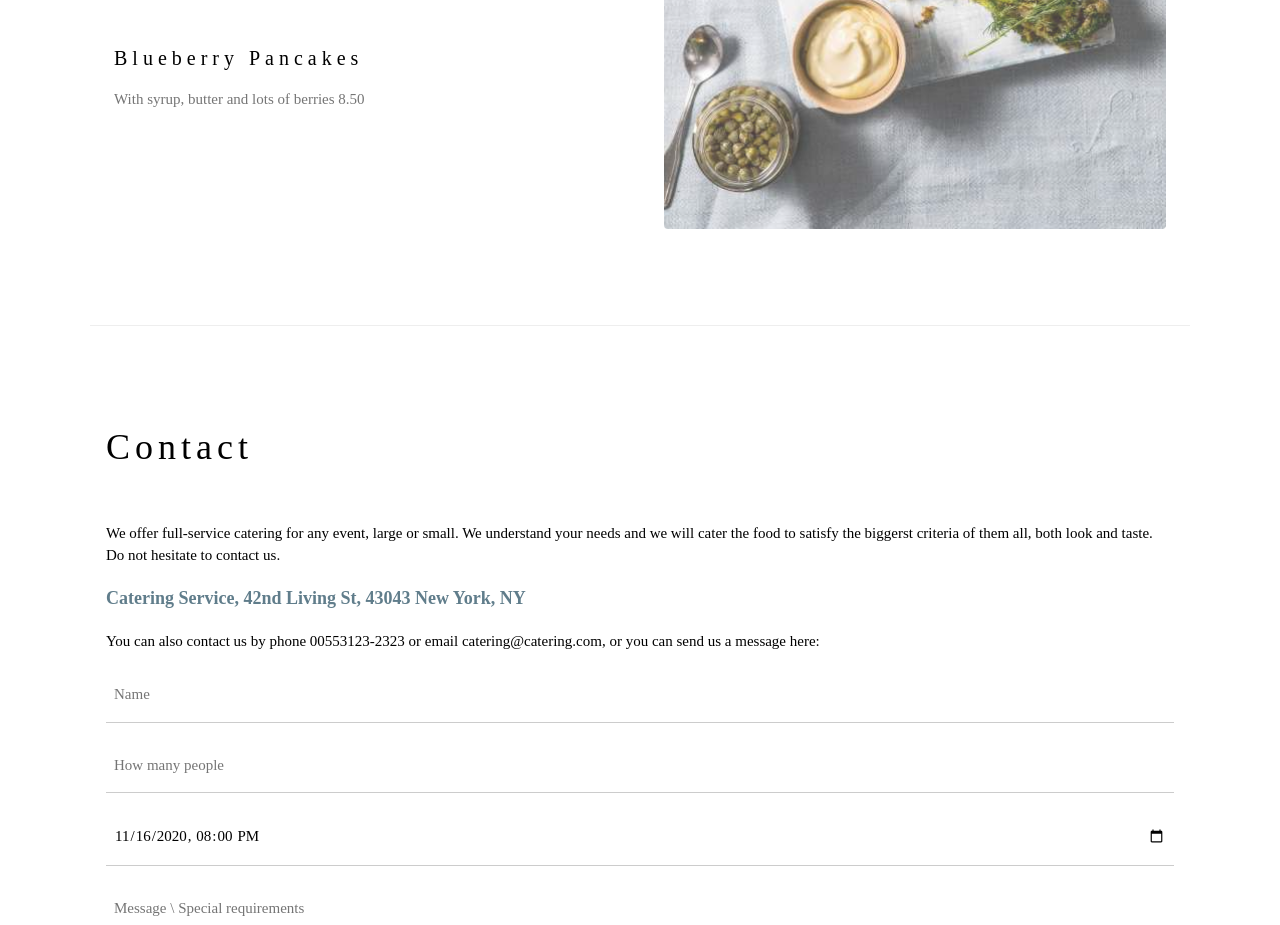
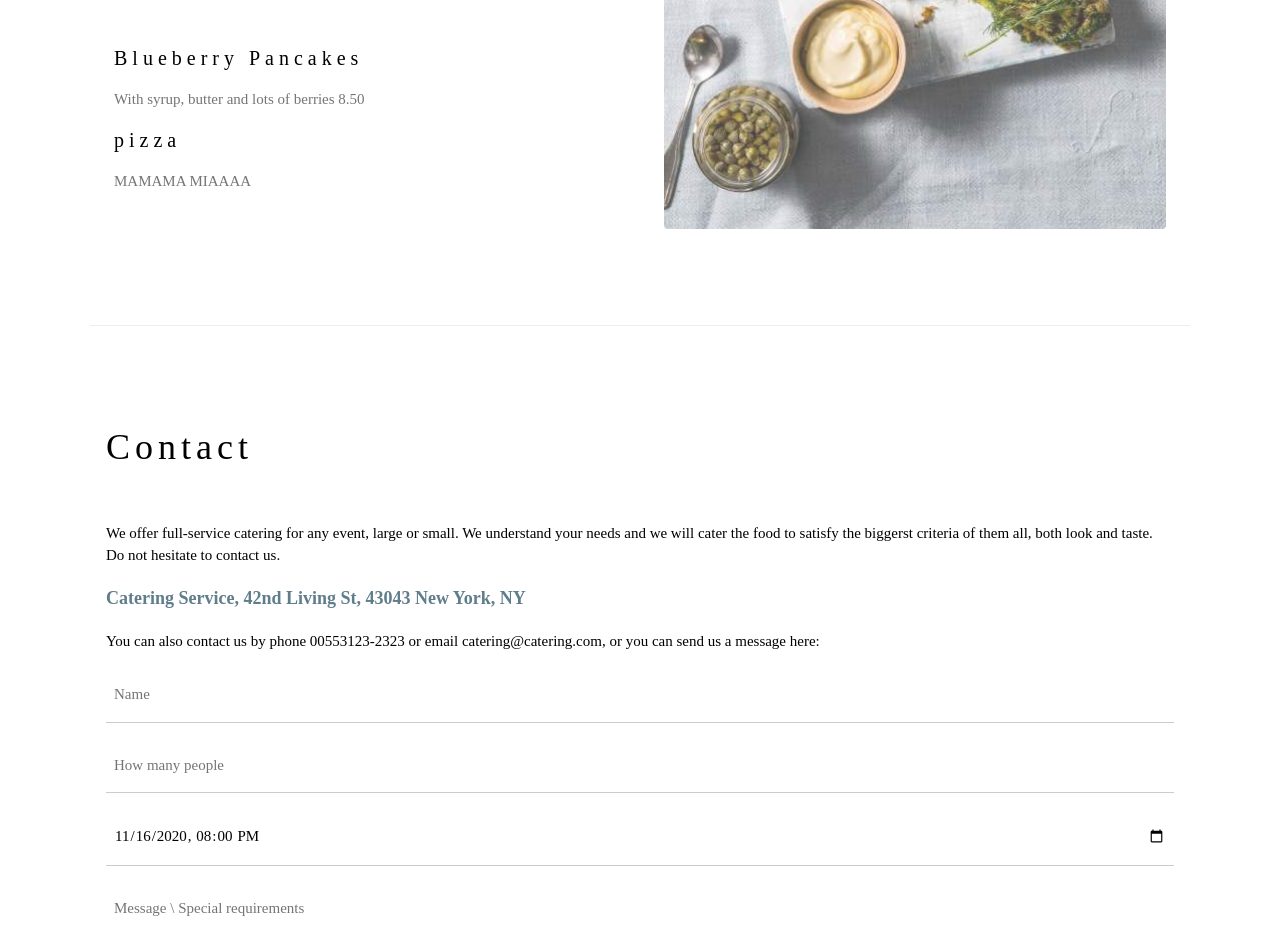
Before and after one commit to jhowrcs/treinoGit, a plain HTML site: page index.html in a window 1280 px wide. Shown: the part 2060-2985 px from the top of the page. Drawn offline with nearby package versions, Linux system fonts and the light colour scheme.

Commit message:
teste de alteration

```diff
--- a/index.html
+++ b/index.html
@@ -74,6 +74,9 @@
 
       <h4>Blueberry Pancakes</h4>
       <p class="w3-text-grey">With syrup, butter and lots of berries 8.50</p>
+
+      <h4>pizza</h4>
+      <p class="w3-text-grey">MAMAMA MIAAAA</p>
     </div>
 
     <div class="w3-col l6 w3-padding-large">
```
